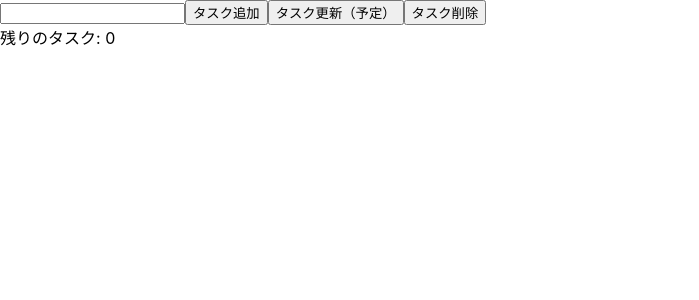
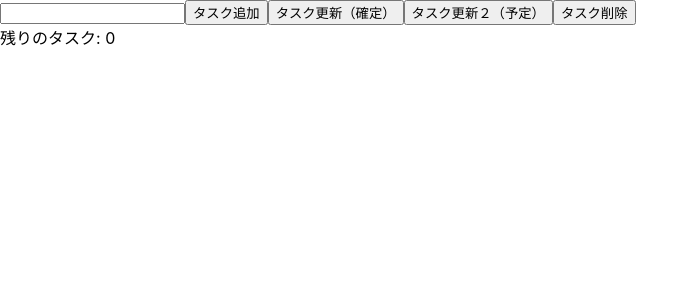
Before and after one commit to project-sa-git/react-tutorial-todo, a React (Create React App) app: page / in a window 1280 px wide. Shown: the top 300 px of the page, without its empty margins (0-699 px from the left). Built offline with nearby package versions, Linux system fonts and the light colour scheme; the HTML template or start-up script is replaced by a standard one.

Commit message:
更新追加

```diff
--- a/src/App.js
+++ b/src/App.js
@@ -43,7 +43,8 @@ function App() {
       <TodoList todos={todos} toggleTodo={toggleTodo} />
       <input type="text" ref={todoNameRef} />
       <button onClick={handleAddTodo}>タスク追加</button>
-      <button>タスク更新（予定）</button>
+      <button>タスク更新（確定）</button>
+      <button>タスク更新２（予定）</button>
       <button onClick={handleClear}>タスク削除</button>
       <div>残りのタスク: {todos.filter((todo) => !todo.completed).length}</div>
     </>
```
